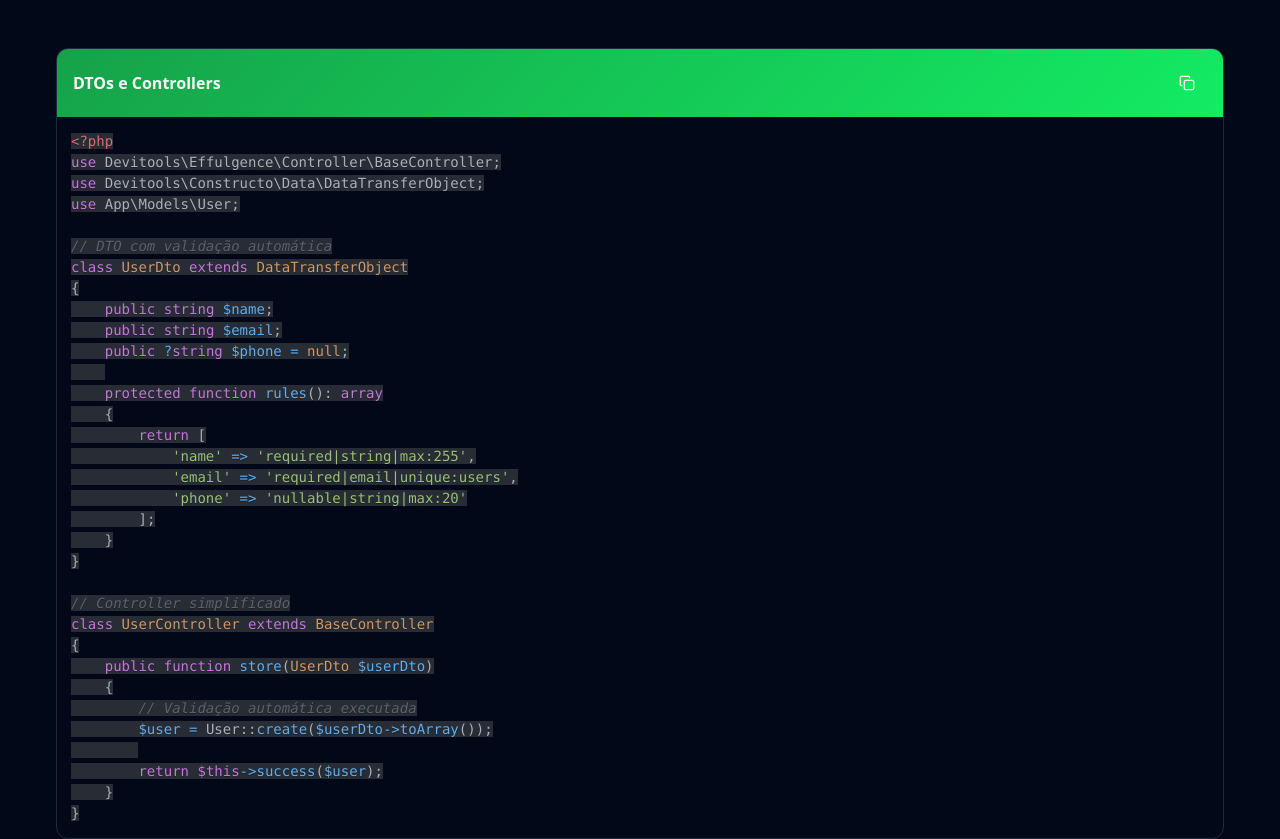
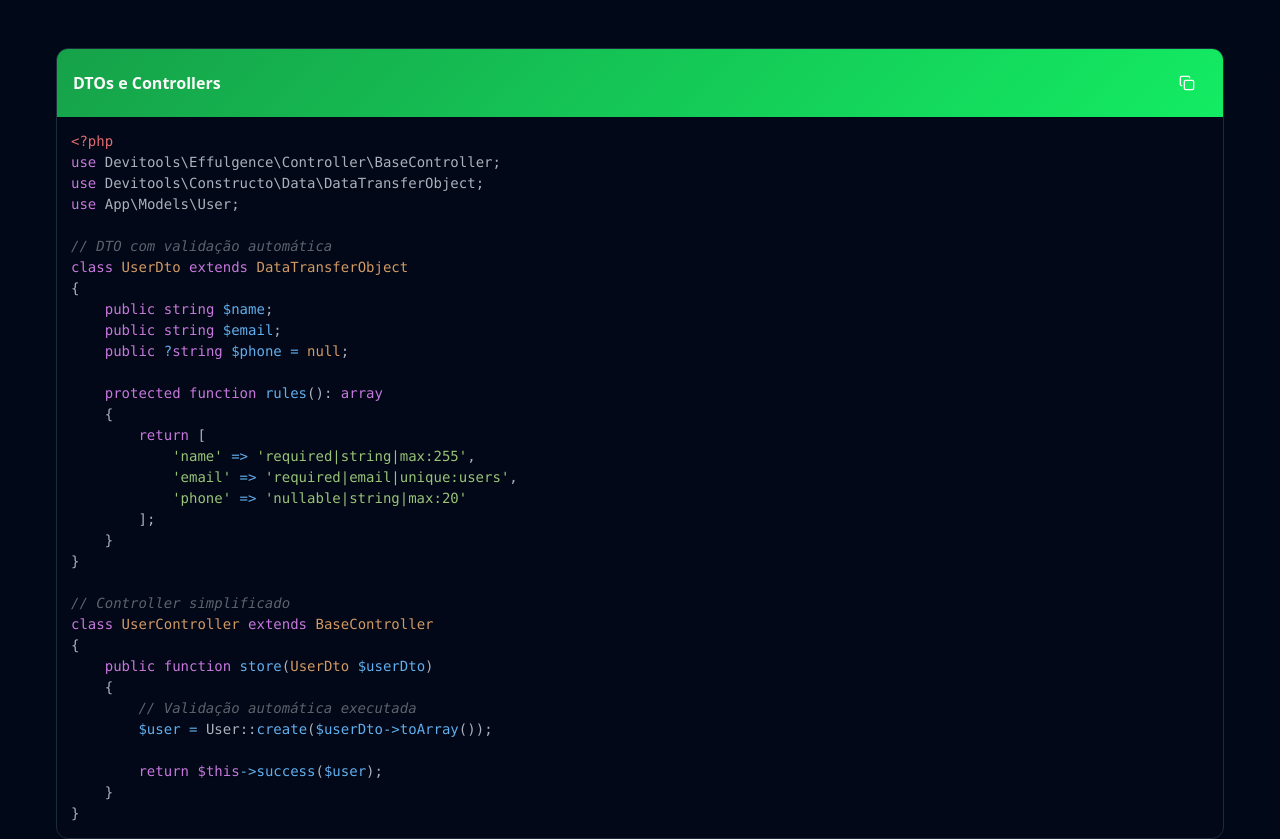
Before and after one commit to devitools/landing, a React (Vite) app: page /effulgence in a window 1280 px wide. Shown: the part 1703-2542 px from the top of the page. Built offline with nearby package versions, Linux system fonts and the light colour scheme.

Commit message:
Remove background from code spans
Remove o background de spans dentro do componente CodeBlock para corrigir um problema de renderização.

```diff
--- a/src/components/CodeBlock.tsx
+++ b/src/components/CodeBlock.tsx
@@ -151,8 +151,15 @@ const CodeBlock = ({
             background: "transparent",
             fontSize: undefined,
           }}
+          wrapLines={true}
+          lineProps={{
+            style: { background: "transparent" }
+          }}
+          codeTagProps={{
+            style: { background: "transparent" }
+          }}
           className={cn(
-            "!bg-transparent overflow-x-auto p-6",
+            "!bg-transparent overflow-x-auto p-6 [&_span]:!bg-transparent",
             sizeClasses[size],
             !title && showCopy && "pr-16"
           )}
```
